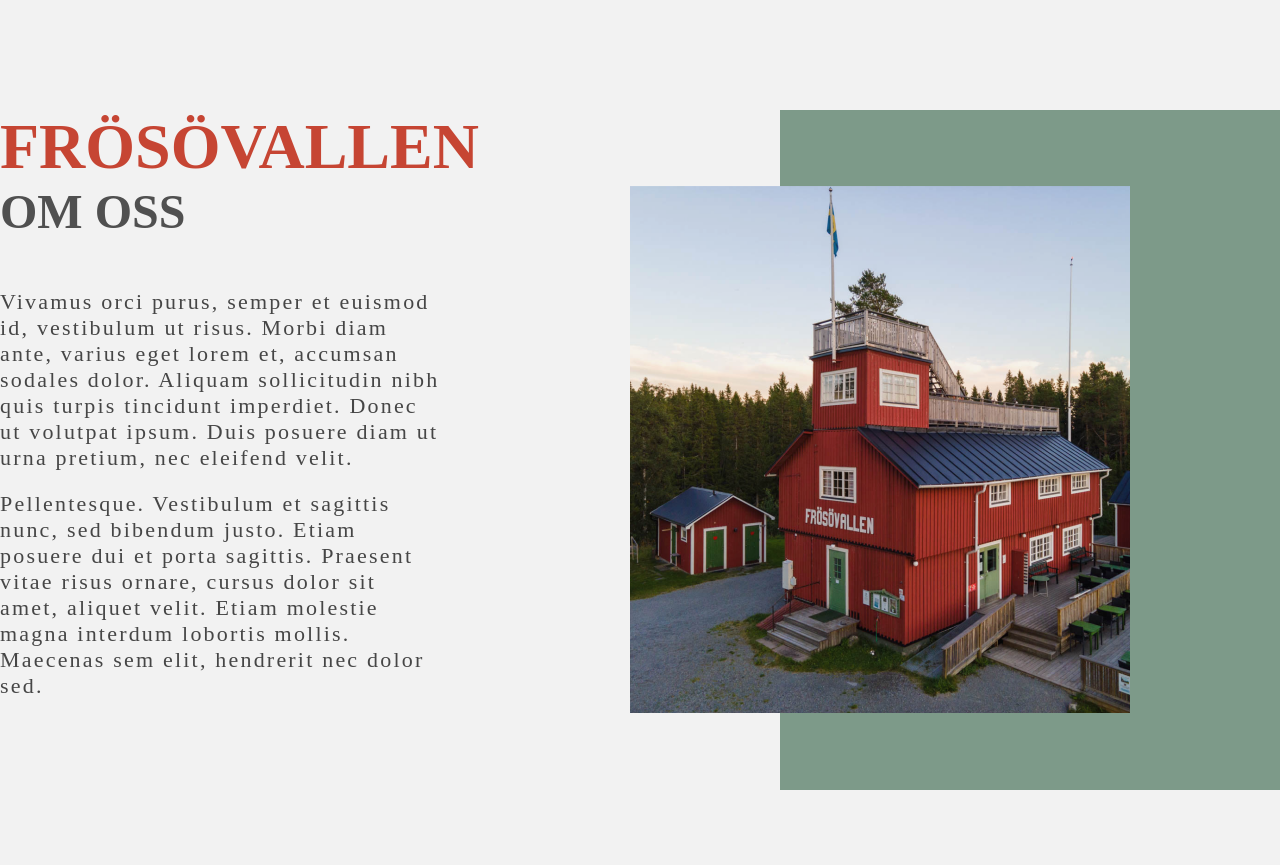
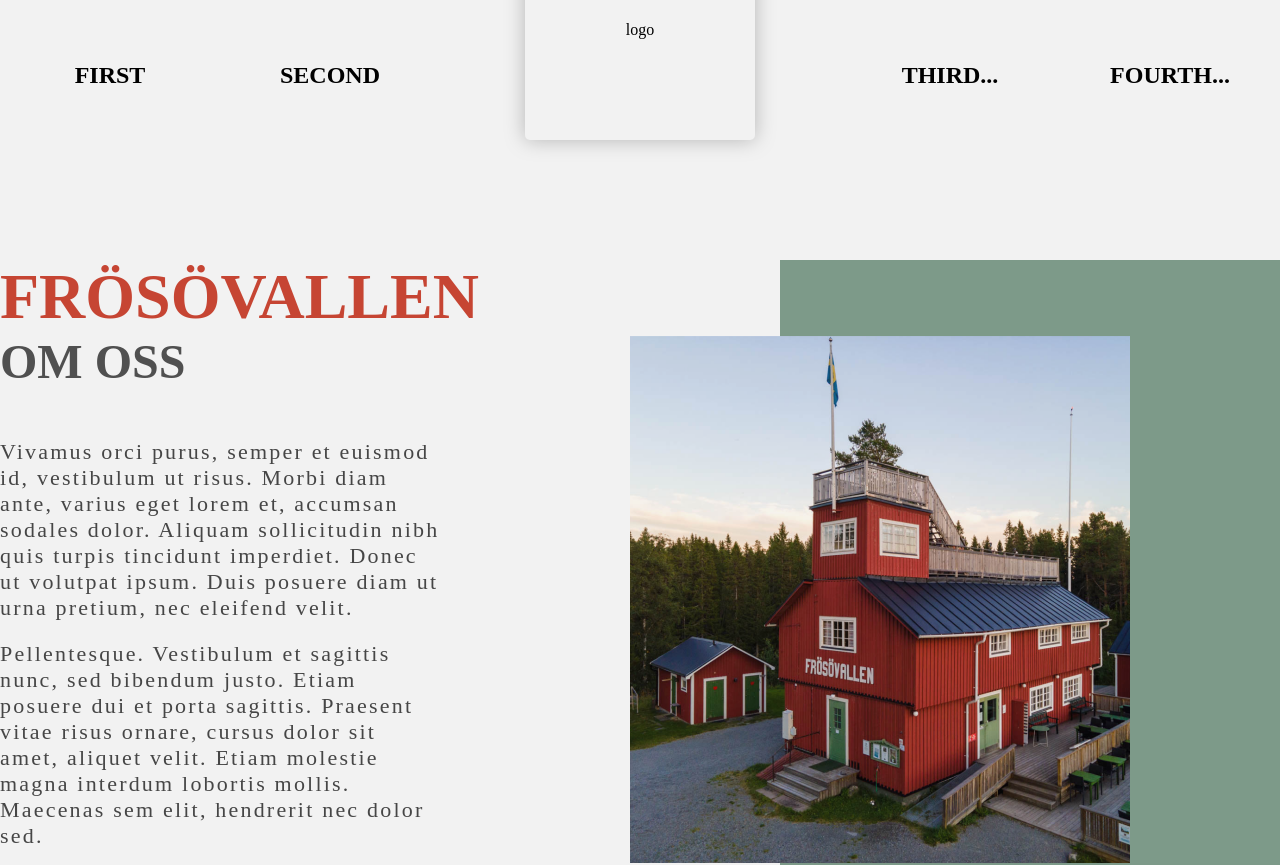
Before and after one commit to ElisyanBot/frosovallenEFS, a Vue app: page / in a window 1280 px wide. Shown: the top 865 px of the page. Built offline with nearby package versions, Linux system fonts and the light colour scheme.

Commit message:
added basic header nav

```diff
--- a/src/App.vue
+++ b/src/App.vue
@@ -1,5 +1,5 @@
 <template>
-  <header></header>
+  <HeaderNav />
   <main>
     <AboutUs />
     <LearnMoreFeature />
@@ -12,6 +12,7 @@
   import LearnMoreFeature from './features/LearnMoreSection/LearnMoreFeature.vue'
   import FoodTable from './features/FoodTable/FoodTable.vue'
   import AboutUs from './components/AboutUs.vue'
+  import HeaderNav from './features/HeaderNav/HeaderNav.vue';
 </script>
 
 <style lang="scss">
--- /dev/null
+++ b/src/features/HeaderNav/HeaderNav.vue
@@ -0,0 +1,66 @@
+<template>
+  <MainWidthLayout>
+    <header class="header-nav">
+      <ul class="header-nav__desktop-menu-row">
+        <NavItem text="first"/>
+        <NavItem text="second"/>
+      </ul>
+      <div class="header-nav__logo"> logo </div>
+      <ul class="header-nav__desktop-menu-row">
+        <NavLinkIem text="third" a-link="https://facebook.com"/>
+        <NavLinkIem text="fourth" a-link="https://facebook.com"/>
+      </ul>
+    </header>
+  </MainWidthLayout>
+</template>
+
+<script setup>
+  import MainWidthLayout from '../../layouts/MainWidthLayout.vue';
+  import NavItem from './components/NavItem.vue';
+  import NavLinkIem from './components/NavLinkIem.vue';
+</script>
+
+<style lang="scss">
+  .header-nav {
+    display: flex;
+    justify-content: space-between;
+    align-items: center;
+    position: relative;
+    overflow: visible;
+    width: 100%;
+  }
+  .header-nav__logo {
+    background-color: #f2f2f2;
+    display: flex;
+    justify-content: center;
+    align-items: center;
+    width: 23rem;
+    height: 22rem;
+    filter: drop-shadow(0px 0px 10px rgba(0, 0, 0, 0.25));
+    border-radius: 0.5rem;
+    position: absolute;
+    z-index: 9999;
+    left: 0;
+    right: 0;
+    top: -8rem;
+    margin: 0 auto;
+  }
+  .header-nav-item {
+    display: flex;
+    align-items: center;
+    justify-content: center;
+    width: 22rem;
+    height: 5rem;
+    list-style: none;
+    margin: 5rem 0;
+    font-size: 2.4rem;
+    font-weight: bold;
+    text-transform: uppercase;
+  }
+
+  .header-nav__desktop-menu-row {
+    display: flex;
+    justify-content: space-between;
+    height: inherit;
+  }
+</style>
--- /dev/null
+++ b/src/features/HeaderNav/components/NavItem.vue
@@ -0,0 +1,15 @@
+<template>
+  <li class="header-nav-item" @click="handleClick">
+    {{ text }}
+  </li>
+</template>
+
+<script setup>
+    defineProps({
+      text: {
+        type: String,
+        required: true,
+      }
+    })
+    defineEmits(['handleClick'])
+</script>
--- /dev/null
+++ b/src/features/HeaderNav/components/NavLinkIem.vue
@@ -0,0 +1,30 @@
+<template>
+  <li class="header-nav-item header-nav-item__link">
+    <a :href="aLink">{{ text }}</a>
+  </li>
+</template>
+
+<script setup>
+  defineProps({
+    text: {
+      type: String,
+      required: true,
+    },
+    aLink: {
+      type: String,
+      required: true,
+    }
+  })
+</script>
+
+<style lang="scss">
+  .header-nav-item__link {
+    &::after {
+      content: '...';
+    }
+    a {
+      text-decoration: none;
+      color: inherit;
+    }
+  }
+</style>
```
